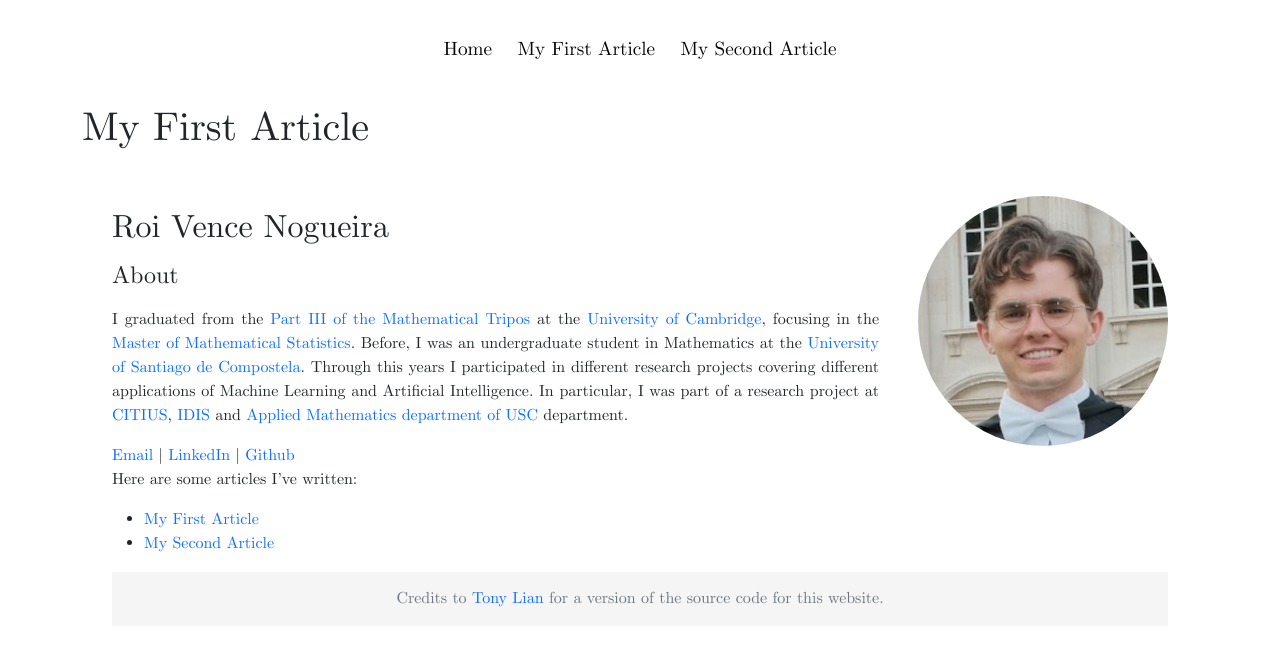
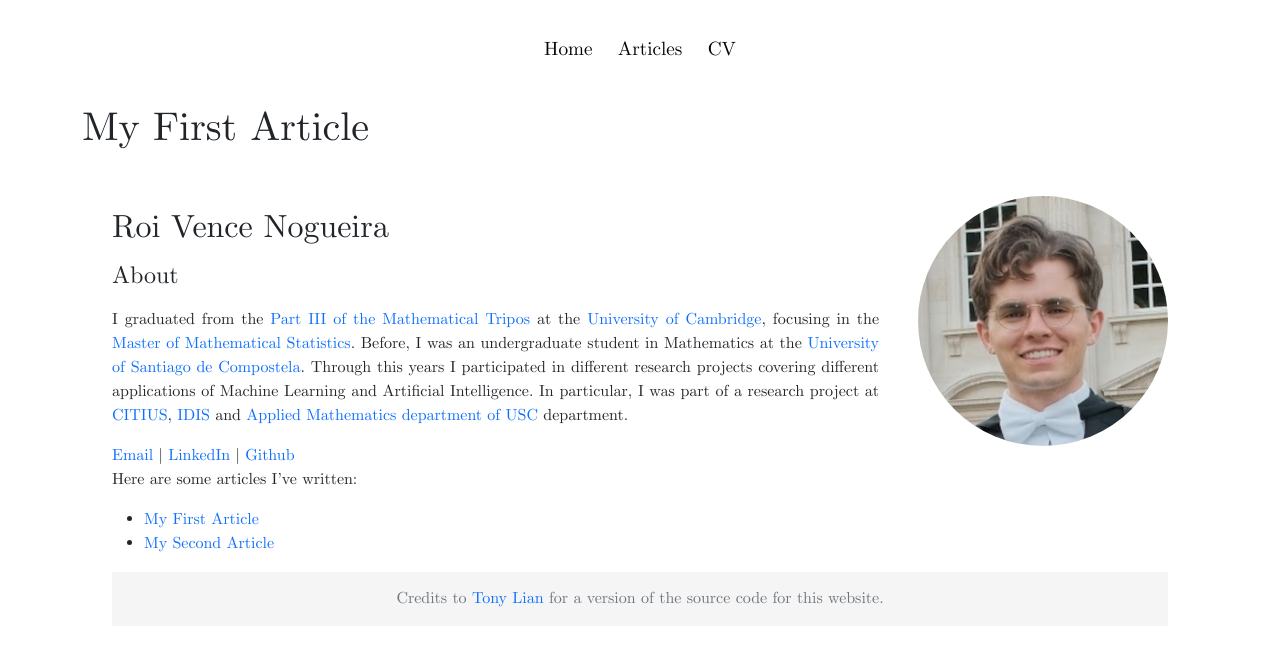
Before and after one commit to RoidaVinci/web, a Jekyll site: the page built from articles/thesisnn.md, in a window 1280 px wide. Shown: the top 646 px of the page. Built offline with Jekyll 4.4.1, drawn with Linux system fonts in a browser that asks for light colours.

Commit message:
Update default.html

```diff
--- a/_layouts/default.html
+++ b/_layouts/default.html
@@ -55,8 +55,8 @@
         <nav>
             <ul>
                 <li><a href="{{ '/' | relative_url }}">Home</a></li>
-                <li><a href="{{ '/articles/thesisnn.md' | relative_url }}">My First Article</a></li>
-                <li><a href="{{ '/articles/idis.md' | relative_url }}">My Second Article</a></li>
+                <li><a href="{{ '/article.md' | relative_url }}">Articles</a></li>
+                <li><a href="{{ '/cv.md' | relative_url }}">CV</a></li>
             </ul>
         </nav>
     </header>
```
